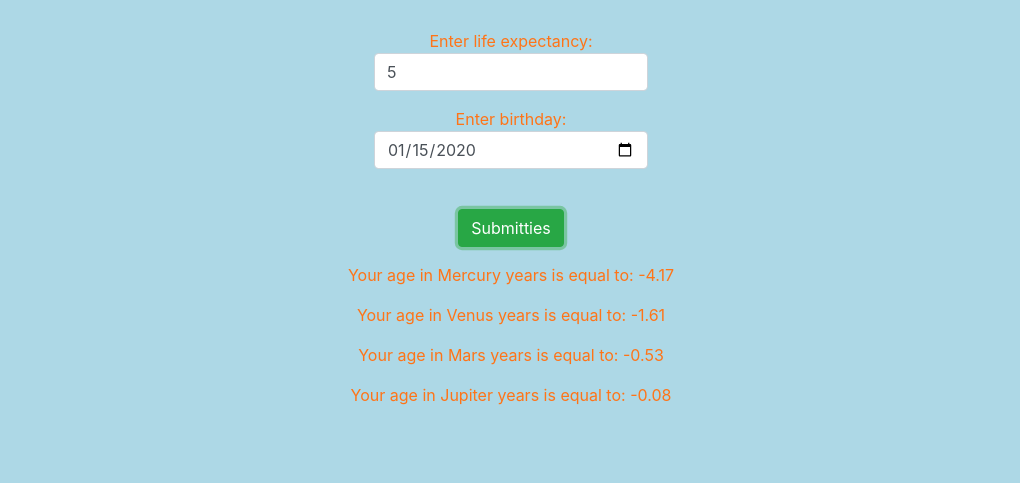
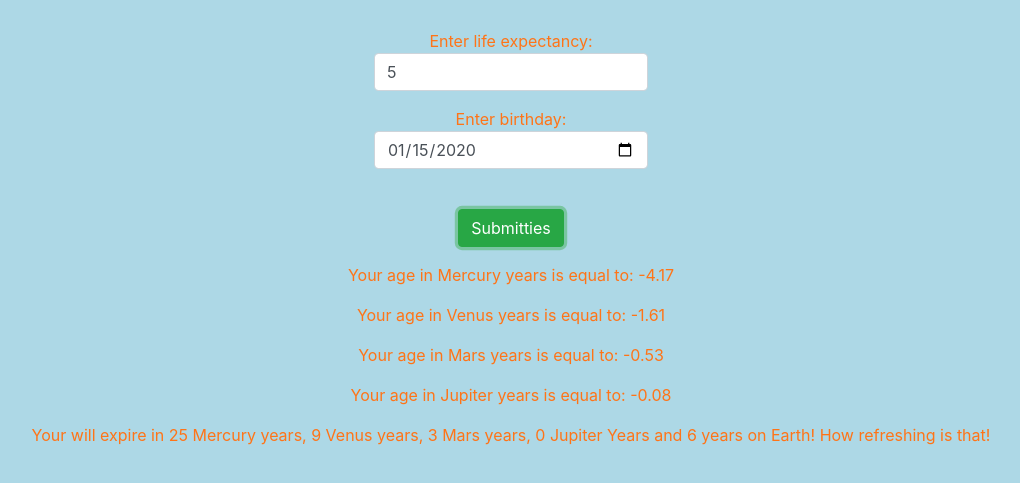
Before and after one commit to IsaacCDHall/hoshi, a website built with webpack: page src/index.html in a window 1280 px wide. Both pictures are taken after typing "5", "2020-01-15" into the empty fields and a click on the button "Submitties". Shown: the part 51-534 px from the top of the page, without its empty margins (129-1149 px from the left). Built offline with nearby package versions, Linux system fonts and the light colour scheme.

Commit message:
update life expectancy in UI/backend

```diff
--- a/src/backEnd.js
+++ b/src/backEnd.js
@@ -29,5 +29,12 @@ export class AgeClass{
   jupiterAge(age){
     let jupiter = (age / 11.86).toFixed(2);
     return jupiter;
+
   }
+  //create ratio so I can multiple planet ages with this return value
+  youDead(age, lifeExpectInput){
+    let deadByDate = ((lifeExpectInput - age)/ age);
+    return deadByDate;
+  }
+
 }
--- a/src/index.html
+++ b/src/index.html
@@ -14,11 +14,11 @@
         <div class="form-group">
           <p>
             Enter life expectancy:
-            <input id="lifeExpectInput"class="form-control" type="number">
+            <input id="lifeExpectInput"class="form-control" type="number" required>
           </p>
           <p>
             Enter birthday:
-          <input id="birthdayInput"class="form-control" type="date">
+          <input id="birthdayInput"class="form-control" type="date" required>
           </p>
           <br>
           <button class="btn btn-success"type="submit">Submitties</button>
@@ -30,6 +30,8 @@
       <p>Your age in Venus years is equal to: <span id="venusAge"></span> </p>
       <p>Your age in Mars years is equal to: <span id="marsAge"></span> </p>
       <p>Your age in Jupiter years is equal to: <span id="jupiterAge"></span> </p>
+      <p>Your will expire in <span id="merked"></span> Mercury years, <span id="venusDead"> </span> Venus years, <span id="marsDead"></span> Mars years, <span id="jupiterDead"></span> Jupiter Years and <span id="earthDead"></span> years on Earth! How refreshing is that!
+       </p>
     </div>
 
   </body>
--- a/src/main.js
+++ b/src/main.js
@@ -12,15 +12,27 @@ $(document).ready(function(){
   event.preventDefault();
   $('.result').show();
   let bday = new AgeClass(parseInt($('#birthdayInput').val()));
-  console.log(bday.year);
+
+  let lifeExpect = parseInt($('#lifeExpectInput').val());
   let age = bday.dateToAge(bday.year);
-  console.log(age);
-  console.log(bday.jupiterAge(age));
+  // console.log(age);
+  // console.log(bday.jupiterAge(age));
+  let deadRatio = bday.youDead(age,lifeExpect);
 
   $('#mercuryAge').text(parseFloat(bday.mercuryAge(age)));
   $('#venusAge').text(parseFloat(bday.venusAge(age)));
   $('#marsAge').text(parseFloat(bday.marsAge(age)));
   $('#jupiterAge').text(parseFloat(bday.jupiterAge(age)));
 
+
+  $('#merked').text(parseInt(bday.mercuryAge(age)* deadRatio));
+  $('#venusDead').text(parseInt(bday.venusAge(age)* deadRatio));
+  $('#marsDead').text(parseInt(bday.marsAge(age)* deadRatio));
+  $('#jupiterDead').text(parseInt(bday.jupiterAge(age)* deadRatio));
+  $('#earthDead').text(parseInt(age * deadRatio));
+
+
+
+  // console.log()
   });
 });
```
Also changed, not shown: spec/spaceAge-spec.js (+8 -0 lines).
